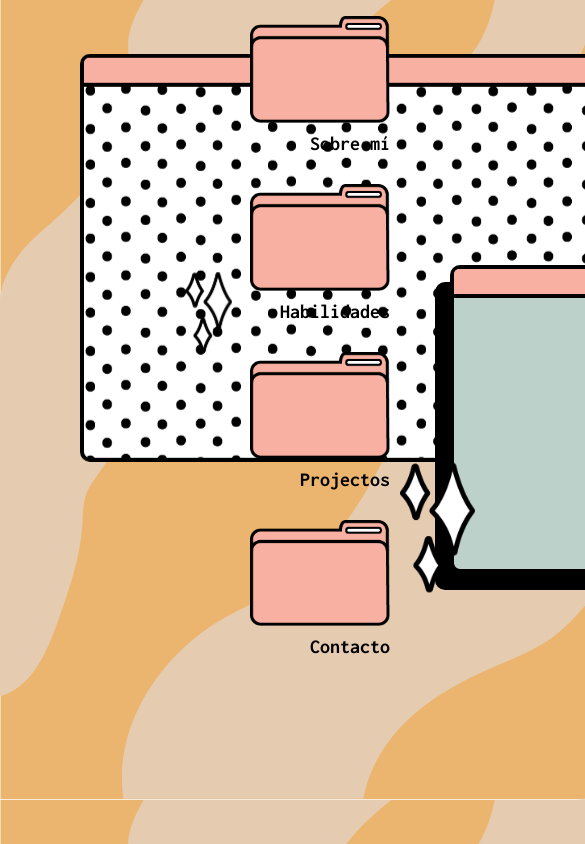
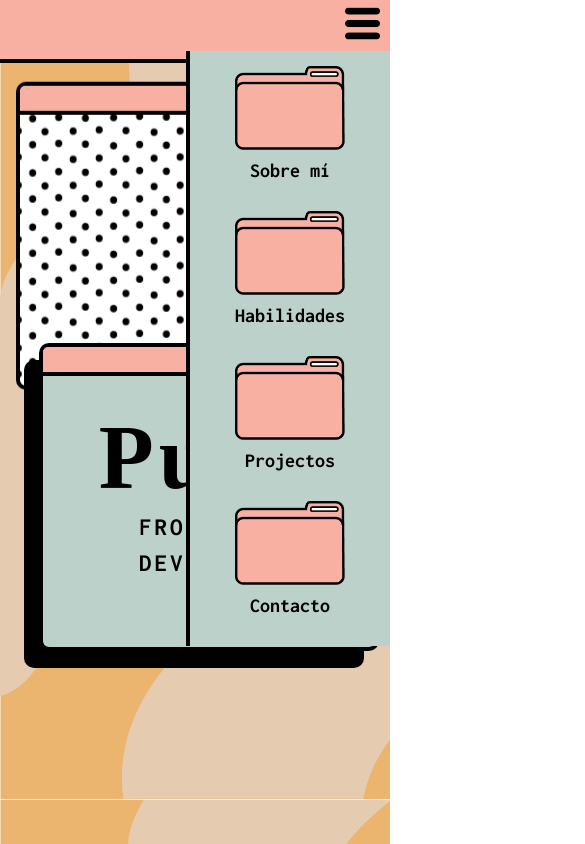
Before and after one commit to puliv/puliv.github.io, a React (Create React App) app: page / in a window 390 px wide. Shown: the top 844 px of the page, 585 px wide, since content can reach past the window. Built offline with nearby package versions, Linux system fonts and the light colour scheme; a web font is replaced by a local one.

Commit message:
home responsive

```diff
--- a/src/App.js
+++ b/src/App.js
@@ -4,6 +4,7 @@ import openFile from './assets/abierta.png'
 import closedFile from './assets/cerrada.png'
 import shine from './assets/shine.png'
 import boxBottom from './assets/box-bottom.png'
+import menu from './assets/menu-icon.png'
 
 import AboutMe from './components/AboutMe';
 import Skills from './components/Skills';
@@ -57,7 +58,6 @@ function App() {
           {projects && <Projects handleClick={handleClick} />}
           {contact && <Contact handleClick={handleClick} />}
         </div>
-
         <div className="box-2">
           <div className="div-top-home" />
           <div className="div-main">
@@ -66,7 +66,6 @@ function App() {
             <h3>DEVELOPER</h3>
           </div>
         </div>
-
         <div className="box-1">
           <div className="div-top-home" />
           <div className="div-main-home">
@@ -76,7 +75,10 @@ function App() {
         <img src={shine} alt="brillos" className="shine-1" />
         <img src={shine} alt="brillos" className="shine-2" />
       </div>
+
       <div className="menu">
+        <img src={menu} alt="menu" className="menu-icon" />
+
         <ul>
           <li onClick={() => handleClick("about")}>
             {about ? <img src={openFile} className="open-file" alt="file" /> : <img src={closedFile} className="close-file" alt="file" />}
--- a/src/scss/App.scss
+++ b/src/scss/App.scss
@@ -1,3 +1,36 @@
+$color-1: #bdd1cb;
+$color-2: #f7b0a1;
+
+$breakpoint-xs: 375px;
+$breakpoint-sm: 767px;
+$breakpoint-sm-b: 850px;
+$breakpoint-md: 1038px;
+$breakpoint-lg: 1230px;
+
+@mixin media($media) {
+  @if $media == xs {
+    @media (min-width: $breakpoint-sm) {
+      @content;
+    }
+  } @else if $media == sm {
+    @media (min-width: $breakpoint-sm) {
+      @content;
+    }
+  } @else if $media == sm-b {
+    @media (min-width: $breakpoint-sm-b) {
+      @content;
+    }
+  } @else if $media == md {
+    @media (max-width: $breakpoint-md) {
+      @content;
+    }
+  } @else if $media == lg {
+    @media (max-width: $breakpoint-lg) {
+      @content;
+    }
+  }
+}
+
 @mixin divTop() {
   width: 100%;
   height: 30px;
@@ -31,9 +64,6 @@
   animation-timing-function: ease-in-out;
 }
 
-$color-1: #bdd1cb;
-$color-2: #f7b0a1;
-
 @import "about";
 @import "skills";
 @import "projects";
@@ -50,6 +80,9 @@ body {
   width: 100vw;
   height: 100vh;
   display: flex;
+  @include media(lg) {
+    flex-direction: column-reverse;
+  }
   span {
     font-family: "Inconsolata", monospace;
     font-size: 25px;
@@ -74,22 +107,48 @@ body {
 .menu {
   width: 15%;
   max-width: 150px;
+  @include media(lg) {
+    width: 100%;
+    max-width: none;
+    height: 7%;
+    background-color: $color-2;
+    border-bottom: solid 4px;
+  }
   ul {
     list-style: none;
     display: flex;
     flex-direction: column;
     align-items: flex-end;
     padding: 0;
+    @include media(lg) {
+      background-color: $color-1;
+      position: relative;
+      width: 200px;
+      float: right;
+      margin: 51px -45px 0 0;
+      border-left: solid 4px;
+      align-items: center;
+      padding-top: 15px;
+    }
     li {
       display: flex;
       flex-direction: column;
       align-items: flex-end;
       cursor: pointer;
+      @include media(lg) {
+        align-items: center;
+      }
       .open-file {
         width: 162px;
+        @include media(lg) {
+          width: 132px;
+        }
       }
       .close-file {
         width: 140px;
+        @include media(lg) {
+          width: 110px;
+        }
       }
       h3 {
         font-family: "Inconsolata", monospace;
@@ -100,24 +159,48 @@ body {
       }
     }
   }
+  img.menu-icon {
+    display: none;
+    width: 35px;
+    float: right;
+    margin-top: 6px;
+    margin-right: 10px;
+    cursor: pointer;
+    @include media(lg) {
+      display: block;
+    }
+  }
 }
 
 .home {
   width: 85%;
+  @include media(lg) {
+    width: 100%;
+    height: 93%;
+  }
+
   .shine-1 {
     height: 80px;
     float: right;
     z-index: 2;
-    @include floating(floating, 3s);
     margin-right: 100px;
     margin-top: -190px;
+    @include floating(floating, 3s);
+    @include media(lg) {
+      display: none;
+    }
   }
   .shine-2 {
     height: 130px;
     z-index: 2;
-    @include floating(floating, 4s);
     margin-left: 400px;
     margin-top: -10px;
+    @include floating(floating, 4s);
+    @include media(lg) {
+      margin-left: 0;
+      margin-top: 0;
+      display: none;
+    }
   }
   @keyframes floating {
     0% {
@@ -130,46 +213,7 @@ body {
       transform: translate(0, -0px);
     }
   }
-  .box-1 {
-    width: 650px;
-    height: 400px;
-    z-index: -1;
-    background-color: white;
-    border-radius: 10px;
-    margin-top: 50px;
-    margin-left: 80px;
-    position: relative;
-    border: solid 4px;
-    @include floating(floating-box-1, 3s);
-    .div-top-home {
-      width: 100%;
-      height: 25px;
-      background-color: $color-2;
-      border-bottom: solid 4px;
-      border-radius: 5px 5px 0px 0px;
-      position: relative;
-    }
-    .div-main-home {
-      height: 375px;
-      width: 100%;
-      img {
-        object-fit: contain;
-        width: 100%;
-        height: 375px;
-      }
-    }
-  }
-  @keyframes floating-box-1 {
-    0% {
-      transform: translate(0, 0px);
-    }
-    50% {
-      transform: translate(0, 15px);
-    }
-    100% {
-      transform: translate(0, -0px);
-    }
-  }
+
   .box-2 {
     position: absolute;
     z-index: 0;
@@ -178,9 +222,15 @@ body {
     background-color: $color-1;
     border-radius: 10px;
     margin-top: 265px;
-    margin-left: 450px;
+    right: 310px;
     box-shadow: -15px 17px 0px 0px rgba(0, 0, 0, 1);
     border: solid 4px;
+    @include media(lg) {
+      margin-left: 10vw;
+      width: 85%;
+      margin-top: 280px;
+      right: inherit;
+    }
     .div-top-home {
       width: 100%;
       height: 25px;
@@ -208,4 +258,54 @@ body {
       }
     }
   }
+
+  .box-1 {
+    width: 650px;
+    height: 400px;
+    z-index: -1;
+    background-color: white;
+    border-radius: 10px;
+    margin-top: 50px;
+    margin-left: 80px;
+    position: relative;
+    border: solid 4px;
+    @include media(lg) {
+      height: 300px;
+      margin-top: 15px;
+      margin-left: 4vw;
+      width: 85%;
+    }
+    @include floating(floating-box-1, 3s);
+    .div-top-home {
+      width: 100%;
+      height: 25px;
+      background-color: $color-2;
+      border-bottom: solid 4px;
+      border-radius: 5px 5px 0px 0px;
+      position: relative;
+    }
+    .div-main-home {
+      height: 375px;
+      width: 100%;
+      @include media(lg) {
+        height: 275px;
+      }
+      img {
+        object-fit: cover;
+        width: 100%;
+        height: 100%;
+      }
+    }
+  }
+  @keyframes floating-box-1 {
+    0% {
+      transform: translate(0, 0px);
+    }
+    50% {
+      transform: translate(0, 15px);
+    }
+    100% {
+      transform: translate(0, -0px);
+    }
+  }
 }
```
Also changed, not shown: src/assets/menu-icon.png (added), src/logo.svg (deleted).
